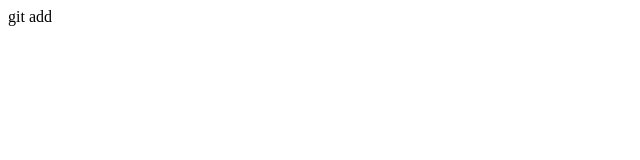
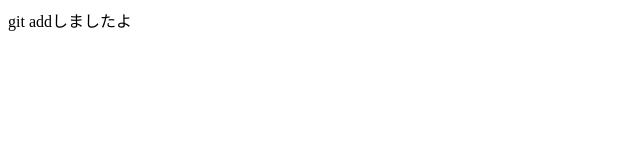
Before and after one commit to sosonene-git/git_learn, a plain HTML site: page index.html in a window 1280 px wide. Shown: the full height of the page, 0-640 px from the left. Drawn offline with Linux system fonts and the light colour scheme.

Commit message:
addしました

```diff
--- a/index.html
+++ b/index.html
@@ -1 +1 @@
-<p>git add</p>
+<p>git addしましたよ</p>
```
